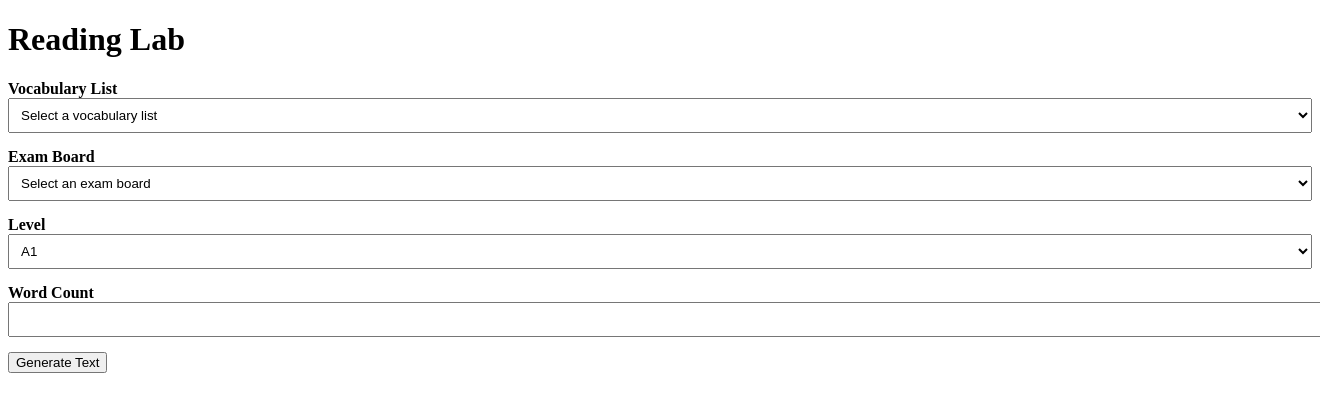
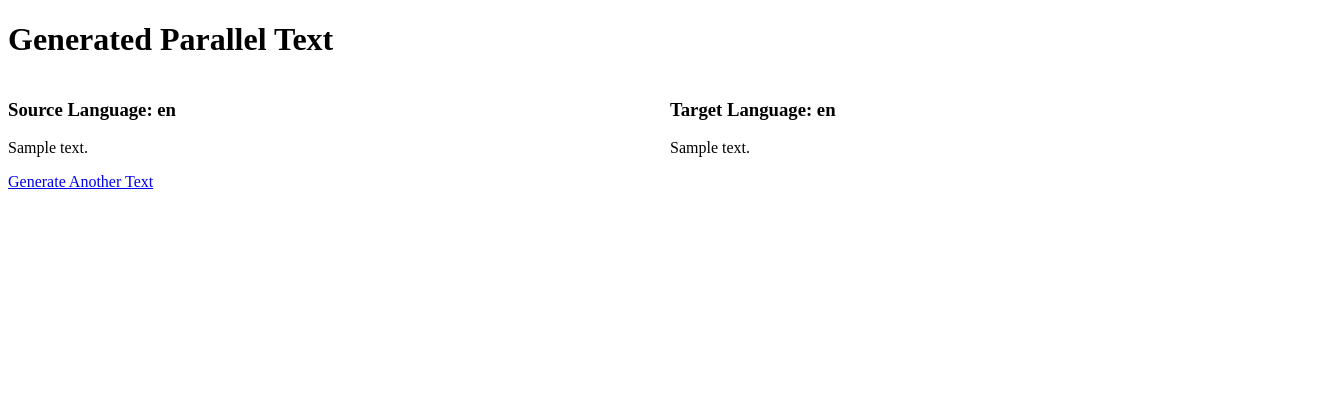
Before and after one commit to Pavonify/pavonify, a Django app: template learning/templates/learning/reading_lab_display.html in a window 1320 px wide; the page is wider, and only the part inside the window is pictured. Shown: the top 412 px of that part. Run offline with Django 5.2, Linux system fonts and the light colour scheme; data comes from the database, SQL or seed files in the repository; tables that the repository leaves empty hold one stand-in row (values such as "Sample post"); the template is opened without the code that fills it: values that come from a table or form of the project are taken from there, most other values are stand-ins (such as "Sample title", 1, 10 or a date in 2020).

Commit message:
Update Reading Lab

```diff
--- a/learning/templates/learning/reading_lab_display.html
+++ b/learning/templates/learning/reading_lab_display.html
@@ -3,137 +3,29 @@
 <head>
     <meta charset="UTF-8">
     <meta name="viewport" content="width=device-width, initial-scale=1.0">
-    <title>Reading Lab</title>
+    <title>Generated Text</title>
     <style>
-        .form-group { margin-bottom: 15px; }
-        label { display: block; font-weight: bold; }
-        select, input[type="number"] { width: 100%; padding: 8px; }
-        .hidden { display: none; }
-
-        /* Scrollable list box for words */
-        .word-selection-box {
-            border: 1px solid #ccc;
-            max-height: 200px;
-            overflow-y: auto;
-            padding: 10px;
-            background: white;
+        .parallel-text {
+            display: flex;
+            gap: 20px;
         }
-        .word-selection-box label {
-            display: block;
-            padding: 5px;
-            cursor: pointer;
+        .source-text, .target-text {
+            flex: 1;
         }
     </style>
 </head>
 <body>
-    <h1>Reading Lab</h1>
-    <form method="post">
-        {% csrf_token %}
-
-        <!-- Vocabulary List Dropdown -->
-        <div class="form-group">
-            <label for="vocabulary_list">Vocabulary List</label>
-            <select id="vocabulary_list" name="vocabulary_list" onchange="updateWordSelection()" required>
-                <option value="">Select a vocabulary list</option>
-                {% for list in vocabulary_lists %}
-                    <option value="{{ list.id }}">{{ list.name }}</option>
-                {% endfor %}
-            </select>
+    <h1>Generated Parallel Text</h1>
+    <div class="parallel-text">
+        <div class="source-text">
+            <h3>Source Language: {{ reading_lab_text.source_language }}</h3>
+            <p>{{ reading_lab_text.generated_text_source }}</p>
         </div>
-
-        <!-- Word Selection (Scrollable) -->
-        <div class="form-group hidden" id="word_selection">
-            <label>Select Words</label>
-            <div class="word-selection-box"></div>
+        <div class="target-text">
+            <h3>Target Language: {{ reading_lab_text.target_language }}</h3>
+            <p>{{ reading_lab_text.generated_text_target }}</p>
         </div>
-
-        <!-- Exam Board Dropdown -->
-        <div class="form-group">
-            <label for="exam_board">Exam Board</label>
-            <select id="exam_board" name="exam_board" onchange="updateTopics()" required>
-                <option value="">Select an exam board</option>
-                {% for board in exam_boards %}
-                    <option value="{{ board }}">{{ board }}</option>
-                {% endfor %}
-            </select>
-        </div>
-
-        <!-- Topics Dropdown (Initially Hidden) -->
-        <div class="form-group hidden" id="topic_group">
-            <label for="topic">Topic</label>
-            <select id="topic" name="topic" required>
-                <!-- Topics will be populated dynamically -->
-            </select>
-        </div>
-
-        <!-- Level Selection -->
-        <div class="form-group">
-            <label for="level">Level</label>
-            <select id="level" name="level" required>
-                <option value="A1">A1</option>
-                <option value="A2">A2</option>
-                <option value="B1">B1</option>
-                <option value="B2">B2</option>
-                <option value="C1">C1</option>
-                <option value="C2">C2</option>
-            </select>
-        </div>
-
-        <!-- Word Count Selection -->
-        <div class="form-group">
-            <label for="word_count">Word Count</label>
-            <input type="number" id="word_count" name="word_count" min="50" max="200" required>
-        </div>
-
-        <button type="submit">Generate Text</button>
-    </form>
-
-    <!-- **JSON Data for Exam Board Topics** -->
-    <script>
-        const examBoardTopics = JSON.parse('{{ exam_board_topics_json|escapejs }}');
-
-        function updateTopics() {
-            const examBoard = document.getElementById("exam_board").value;
-            const topicSelect = document.getElementById("topic");
-            topicSelect.innerHTML = ""; // Clear existing options
-
-            if (examBoard in examBoardTopics) {
-                examBoardTopics[examBoard].forEach(topic => {
-                    const option = document.createElement("option");
-                    option.value = topic;
-                    option.textContent = topic;
-                    topicSelect.appendChild(option);
-                });
-                document.getElementById("topic_group").classList.remove("hidden");
-            } else {
-                document.getElementById("topic_group").classList.add("hidden");
-            }
-        }
-
-        function updateWordSelection() {
-            const vocabularyListId = document.getElementById("vocabulary_list").value;
-            const wordSelectionDiv = document.querySelector(".word-selection-box");
-
-            if (vocabularyListId) {
-                fetch(`/get-words/?vocabulary_list_id=${vocabularyListId}`)
-                    .then(response => response.json())
-                    .then(data => {
-                        let wordListHTML = '';
-                        data.words.forEach(word => {
-                            wordListHTML += `
-                                <label>
-                                    <input type="checkbox" name="selected_words" value="${word.id}" checked>
-                                    ${word.word}
-                                </label>
-                            `;
-                        });
-                        wordSelectionDiv.innerHTML = wordListHTML;
-                        wordSelectionDiv.parentElement.classList.remove("hidden");
-                    });
-            } else {
-                wordSelectionDiv.parentElement.classList.add("hidden");
-            }
-        }
-    </script>
+    </div>
+    <a href="{% url 'reading_lab' %}">Generate Another Text</a>
 </body>
 </html>
```
Also changed, not shown: learning/templates/learning/reading_lab.html (+13 -8 lines).
